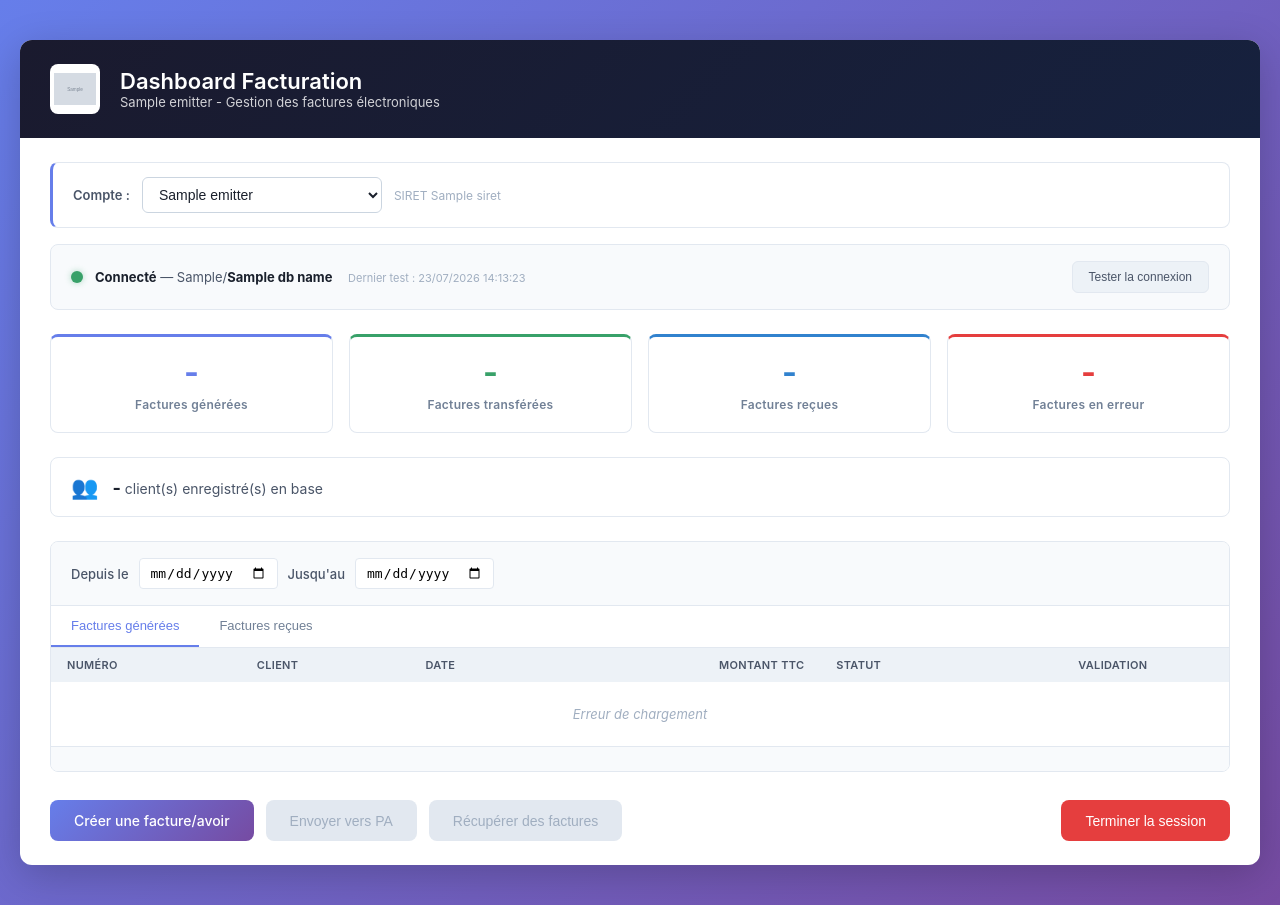
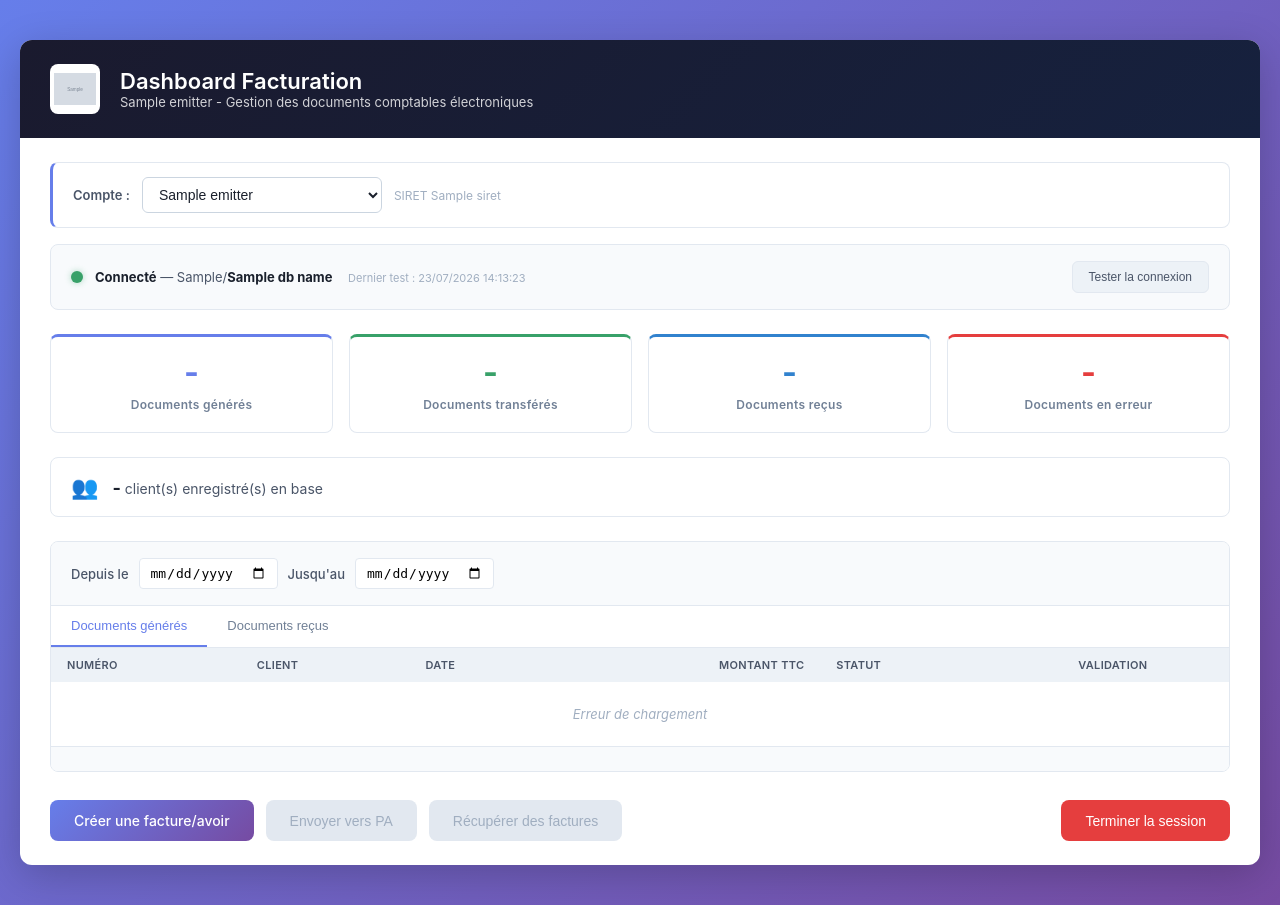
Before and after one commit to rdb16/generate_factux_py12, a Flask app: template resources/templates/html/dashboard.html in a window 1280 px wide. Run offline with Flask 3, Linux system fonts and the light colour scheme; the template is opened without the code that fills it: most values are stand-ins (such as "Sample title", 1, 10 or a date in 2020); grey boxes marked "Sample" are stand-in pictures; parts of the project's set-up code (start-up, migrations or seed data) failed here and were passed over; some libraries are stand-ins or nearby versions.

Commit message:
style(dashboard): compteurs et onglets collectifs en 'Documents'
KPI, onglets, sous-titre et libellés de comptage passent de 'Factures' à
'Documents' (un avoir est aussi compté). Le bouton 'Créer une facture/avoir'
et les libellés de type restent explicites.

Co-Authored-By: Claude Fable 5 <noreply@anthropic.com>

```diff
--- a/resources/templates/html/dashboard.html
+++ b/resources/templates/html/dashboard.html
@@ -3,7 +3,7 @@
 {% block title %}Dashboard Facturation{% endblock %}
 {% block body_max_width %}1300px{% endblock %}
 {% block header_title %}Dashboard Facturation{% endblock %}
-{% block header_extra %} - Gestion des factures &eacute;lectroniques{% endblock %}
+{% block header_extra %} - Gestion des documents comptables &eacute;lectroniques{% endblock %}
 {% block steps_wrapper %}{% endblock %}
 
 {% block extra_styles %}
@@ -487,19 +487,19 @@
                 <div class="kpi-grid">
                     <div class="kpi-card generated">
                         <div class="kpi-value" id="kpiGenerated">-</div>
-                        <div class="kpi-label">Factures g&eacute;n&eacute;r&eacute;es</div>
+                        <div class="kpi-label">Documents g&eacute;n&eacute;r&eacute;s</div>
                     </div>
                     <div class="kpi-card transferred">
                         <div class="kpi-value" id="kpiTransferred">-</div>
-                        <div class="kpi-label">Factures transf&eacute;r&eacute;es</div>
+                        <div class="kpi-label">Documents transf&eacute;r&eacute;s</div>
                     </div>
                     <div class="kpi-card received">
                         <div class="kpi-value" id="kpiReceived">-</div>
-                        <div class="kpi-label">Factures re&ccedil;ues</div>
+                        <div class="kpi-label">Documents re&ccedil;us</div>
                     </div>
                     <div class="kpi-card error">
                         <div class="kpi-value" id="kpiError">-</div>
-                        <div class="kpi-label">Factures en erreur</div>
+                        <div class="kpi-label">Documents en erreur</div>
                     </div>
                 </div>
 
@@ -524,8 +524,8 @@
                         <div class="invoice-count" id="invoiceCount"></div>
                     </div>
                     <div class="tabs">
-                        <button class="tab active" data-tab="sent" onclick="switchTab('sent')">Factures g&eacute;n&eacute;r&eacute;es</button>
-                        <button class="tab" data-tab="received" onclick="switchTab('received')">Factures re&ccedil;ues</button>
+                        <button class="tab active" data-tab="sent" onclick="switchTab('sent')">Documents g&eacute;n&eacute;r&eacute;s</button>
+                        <button class="tab" data-tab="received" onclick="switchTab('received')">Documents re&ccedil;us</button>
                     </div>
                     <table class="invoice-table">
                         <thead>
@@ -705,10 +705,10 @@
                     const total = data.total || 0;
                     const totalPages = data.total_pages || 1;
 
-                    countEl.textContent = total + ' facture(s) trouv\u00e9e(s)';
+                    countEl.textContent = total + ' document(s) trouv\u00e9(s)';
 
                     if (invoices.length === 0) {
-                        tbody.innerHTML = '<tr class="empty-row"><td colspan="' + colSpan + '">Aucune facture trouv\u00e9e</td></tr>';
+                        tbody.innerHTML = '<tr class="empty-row"><td colspan="' + colSpan + '">Aucun document trouv\u00e9</td></tr>';
                         return;
                     }
 
```
